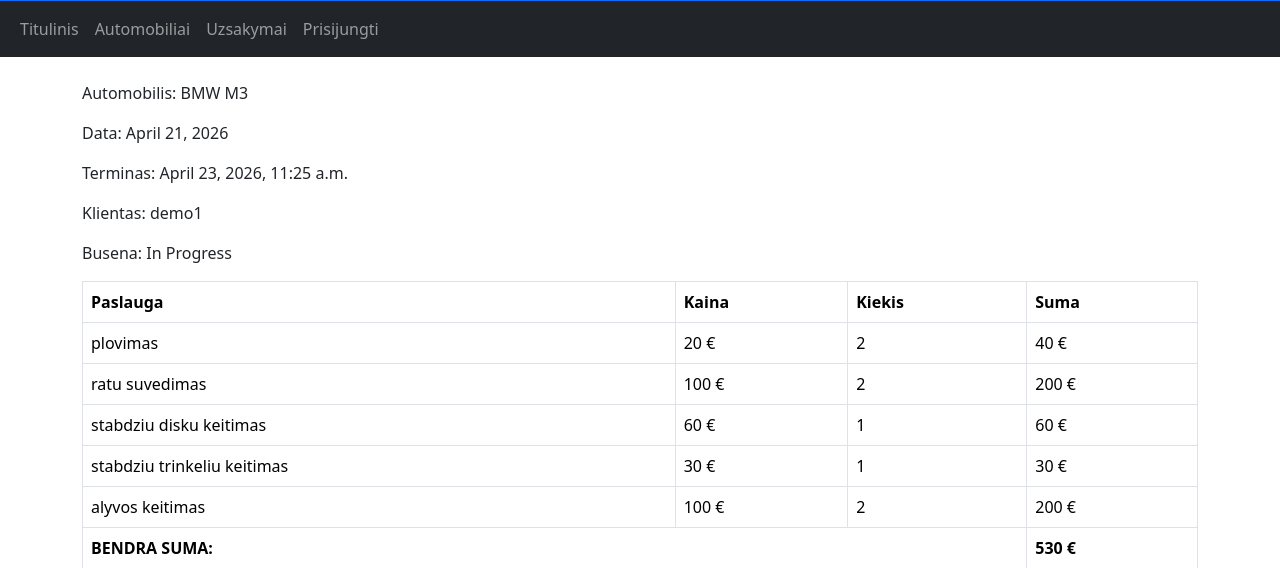
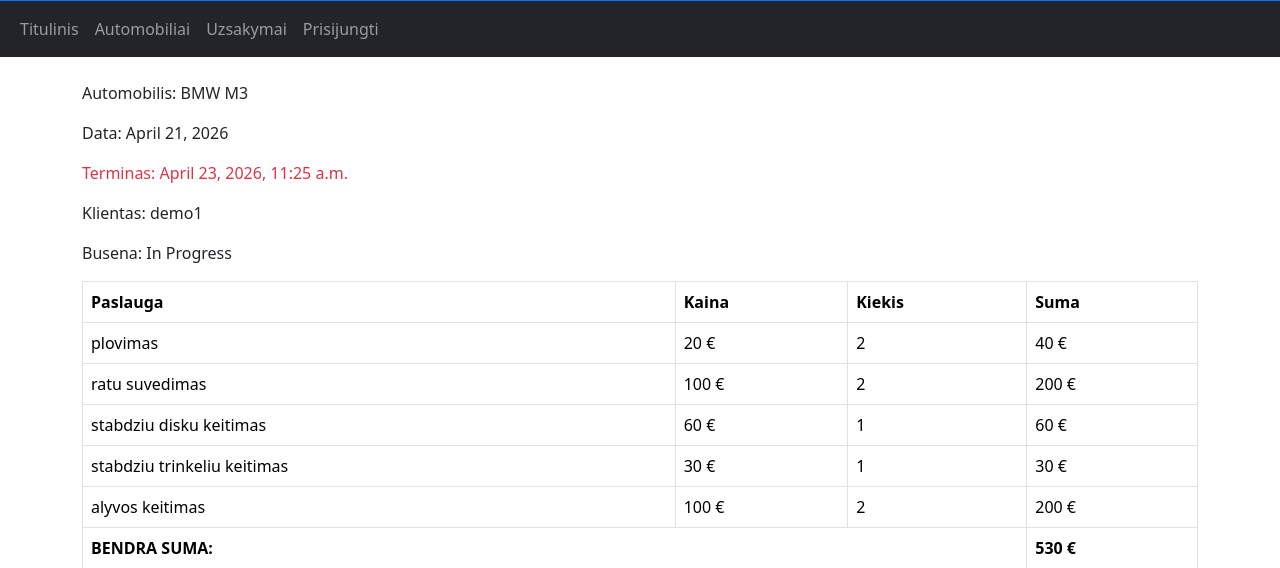
Before and after one commit to edenas/autoservisas_v3, a Django app: page /orders/1/ in a window 1280 px wide. Shown: the part 191-759 px from the top of the page. Run offline with Django 5.2, Linux system fonts and the light colour scheme; data comes from the database, SQL or seed files in the repository.

Commit message:
prideda deadline i orderio platesne informacija ir paraudonuoja

```diff
--- a/mysite/autoservice/templates/order.html
+++ b/mysite/autoservice/templates/order.html
@@ -3,7 +3,7 @@
 {% block content %}
 <p>Automobilis: {{ order.car }}</p>
 <p>Data: {{ order.date }}</p>
-<p>Terminas: {{ order.deadline }}</p>
+<p class="{% if order.is_overdue %}text-danger{% endif %}">Terminas: {{ order.deadline }}</p>
 <p>Klientas: {{ order.client }}</p>
 <p>Busena: {{ order.get_status_display }}</p>
 <table class="table table-bordered">
```
